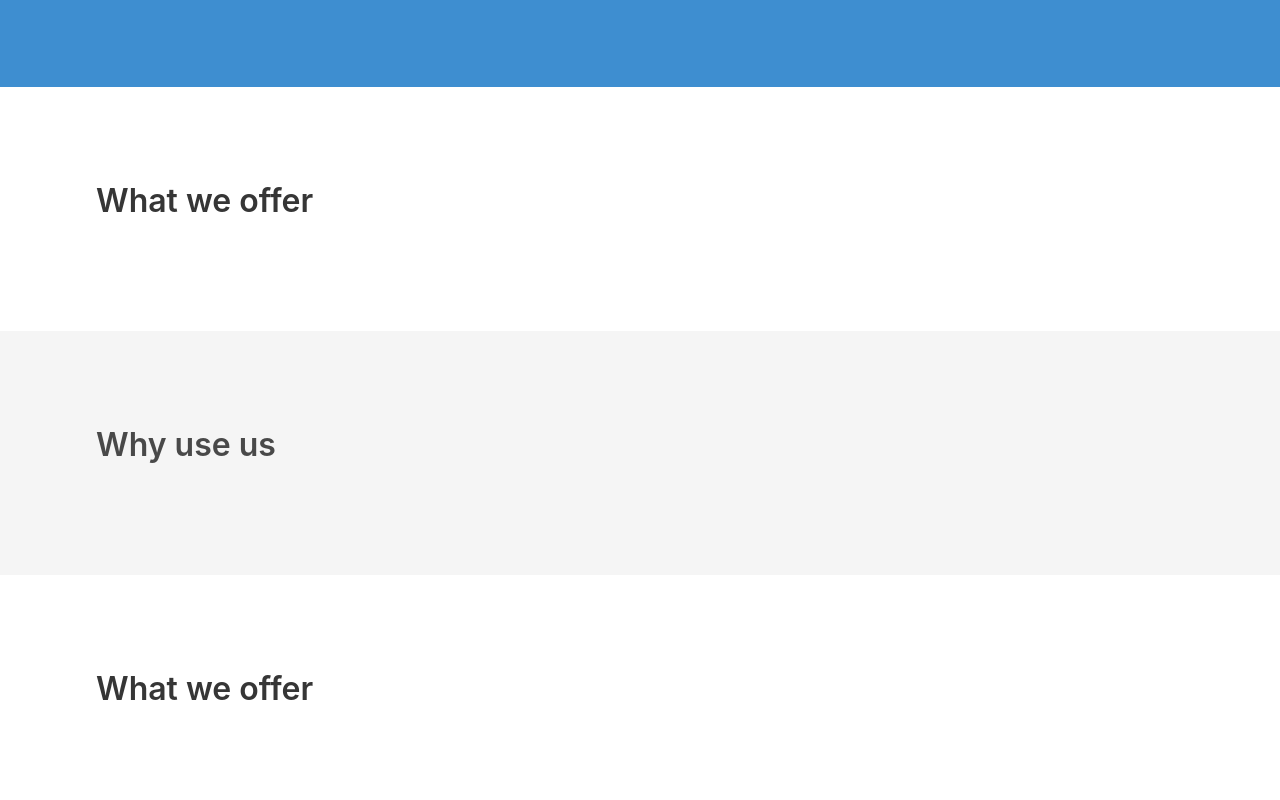
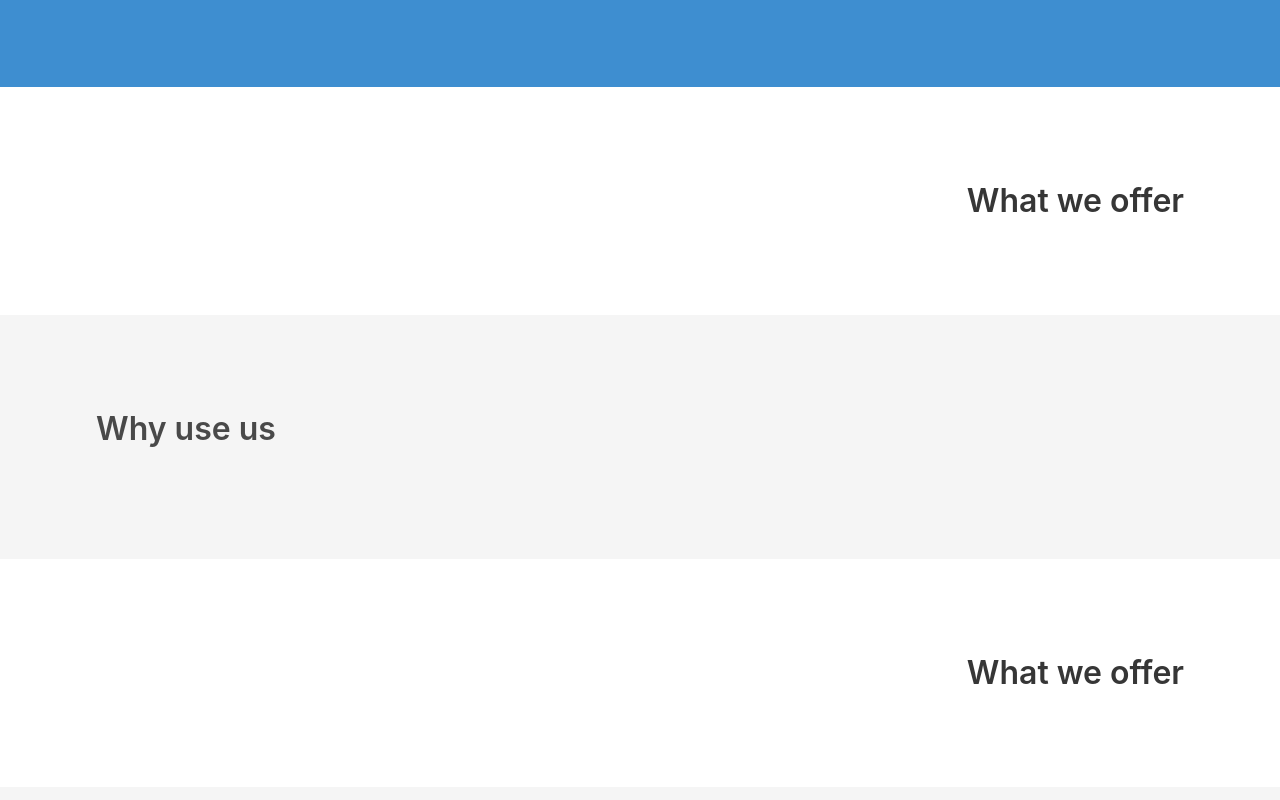
Before and after one commit to nicklvsa/unBadge, an Angular app: page / in a window 1280 px wide. Shown: the part 440-1240 px from the top of the page. Built offline with nearby package versions, Linux system fonts and the light colour scheme; a web font is replaced by a local one.

Commit message:
added some styling changes to home page

```diff
--- a/src/app/home/home.component.html
+++ b/src/app/home/home.component.html
@@ -12,9 +12,11 @@
         </div>
 </section>
 <section class="section hero">
-        <div class="hero-body">
+        <div class="level-right hero-body">
+            <div class="level-item">
                 <div class="container">
                     <h1 class="title">What we offer</h1>
+                </div>
             </div>
         </div>
 </section>
@@ -23,12 +25,15 @@
                 <div class="container">
                     <h1 class="title">Why use us</h1>
                 </div>
+
         </div>
 </section>
 <section class="section hero">
-        <div class="hero-body">
+        <div class="level-right hero-body">
+            <div class="level-item">
                 <div class="container">
                     <h1 class="title">What we offer</h1>
+                </div>
             </div>
         </div>
 </section>
```
Also changed, not shown: 1 other file (tests, documents, lock files or other folders). Lines whose indentation alone changed are shown as unchanged.
